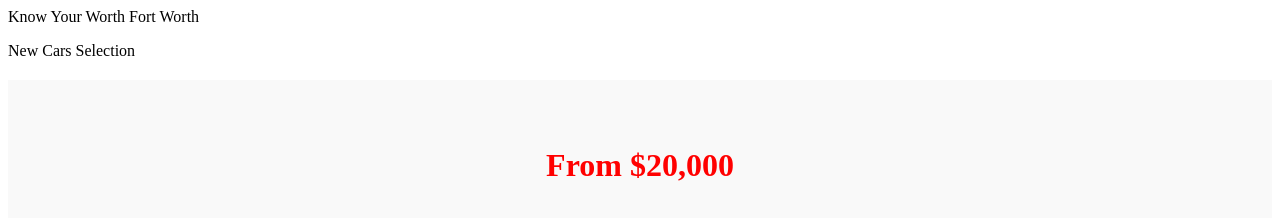
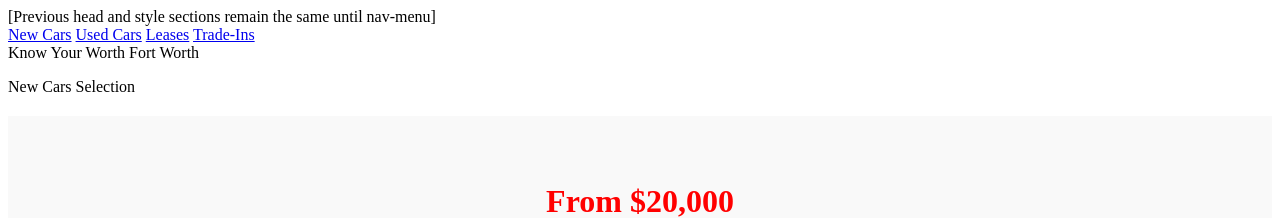
Before and after one commit to RubStew21/Car-Season, a plain HTML site: page new car.html in a window 1280 px wide. Shown: the top 218 px of the page. Drawn offline with Linux system fonts and the light colour scheme.

Commit message:
Update new car.html

```diff
--- a/new car.html
+++ b/new car.html
@@ -1,3 +1,14 @@
+<!-- index.html (Main Page) -->
+<!DOCTYPE html>
+<html lang="en">
+[Previous head and style sections remain the same until nav-menu]
+
+    <div class="nav-menu">
+        <a href="new-cars.html">New Cars</a>
+        <a href="used-cars.html">Used Cars</a>
+        <a href="leases.html">Leases</a>
+        <a href="trade-ins.html">Trade-Ins</a>
+    </div>
 <!-- new-cars.html -->
 <!DOCTYPE html>
 <html lang="en">
```
